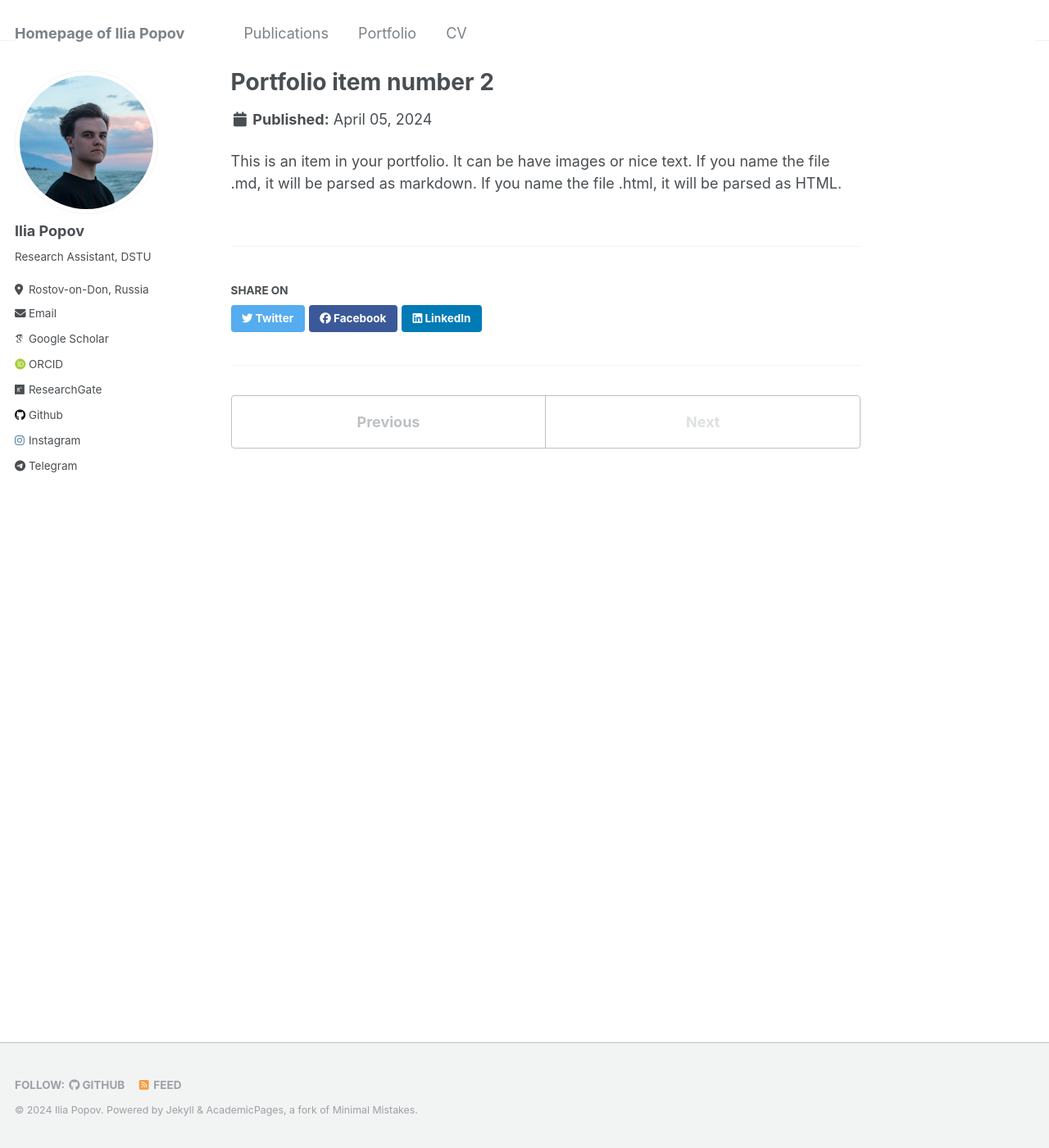
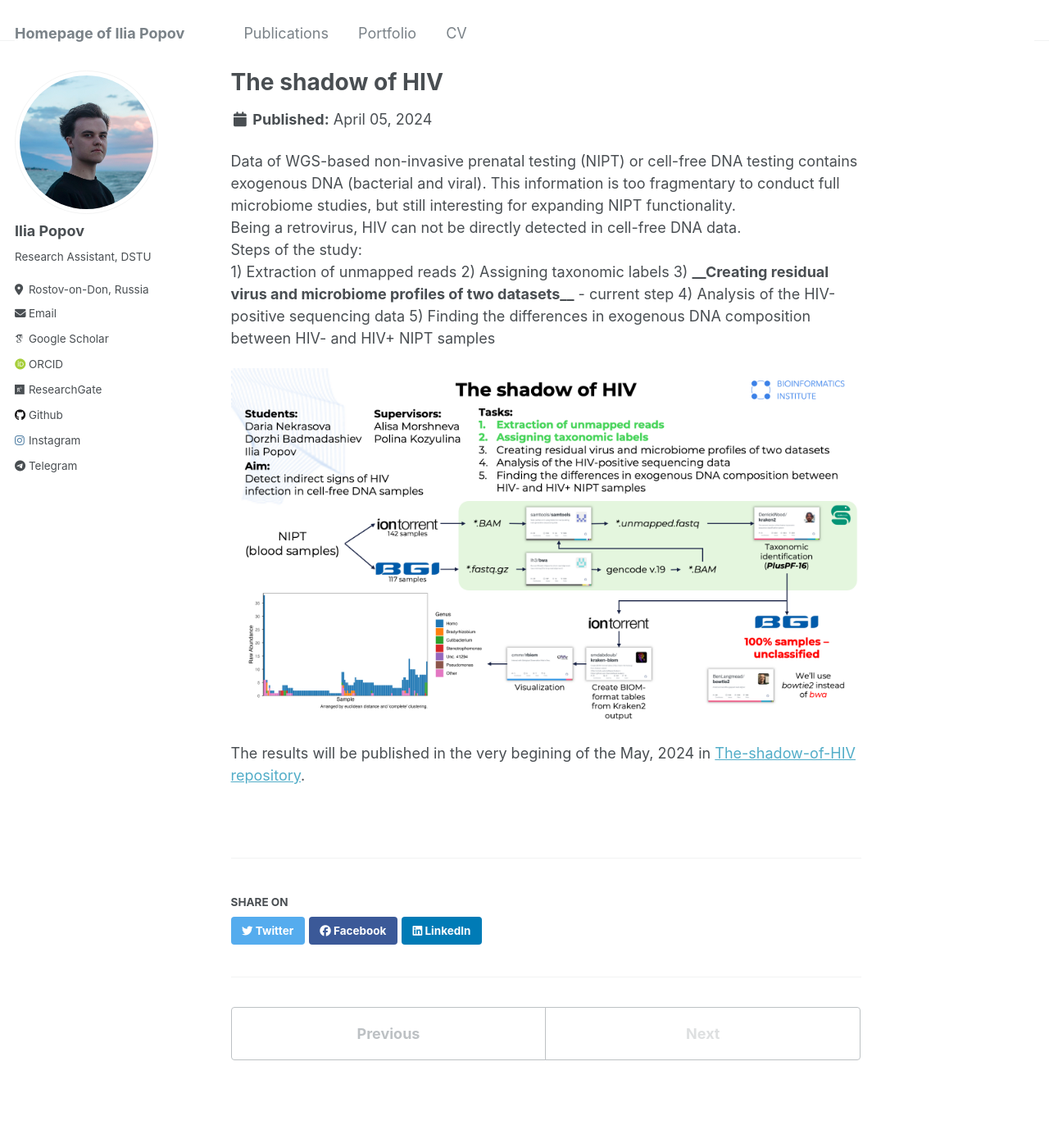
Before and after one commit to iliapopov17/iliapopov17.github.io, a Jekyll site: the page built from _portfolio/portfolio-2.md, in a window 1280 px wide and 1400 px high. Shown: the whole window at 82% size. Built offline with Jekyll 4.4.1, drawn with Linux system fonts in a browser that asks for light colours; some web fonts are replaced.

Commit message:
fix portfolio

```diff
--- a/_portfolio/portfolio-2.html
+++ /dev/null
@@ -1,7 +0,0 @@
----
-title: "Portfolio item number 2"
-excerpt: "Short description of portfolio item number 2 <br/><img src='/images/500x300.png'>"
-collection: portfolio
----
-
-This is an item in your portfolio. It can be have images or nice text. If you name the file .md, it will be parsed as markdown. If you name the file .html, it will be parsed as HTML.
--- /dev/null
+++ b/_portfolio/portfolio-2.md
@@ -0,0 +1,18 @@
+---
+title: "The shadow of HIV"
+excerpt: "Bioinformatics Institute Research Project; Feb 2024 – May 2024)."
+collection: portfolio
+---
+
+Data of WGS-based non-invasive prenatal testing (NIPT) or cell-free DNA testing contains exogenous DNA (bacterial and viral). This information is too fragmentary to conduct full microbiome studies, but still interesting for expanding NIPT functionality.<br>
+Being a retrovirus, HIV can not be directly detected in cell-free DNA data.<br>
+Steps of the study:<br>
+1) Extraction of unmapped reads
+2) Assigning taxonomic labels
+3) **__Creating residual virus and microbiome profiles of two datasets__** - current step
+4) Analysis of the HIV-positive sequencing data
+5) Finding the differences in exogenous DNA composition between HIV- and HIV+ NIPT samples<br>
+
+<img src='/images/Current_status_Shadow.png'>
+
+The results will be published in the very begining of the May, 2024 in [The-shadow-of-HIV repository](https://github.com/iliapopov17/The-shadow-of-HIV).
```
Also changed, not shown: _portfolio/portfolio-1.md (+1 -4 lines), images/Clinical_trial_design.jpg (added), images/Current_status_Shadow.png (added).
